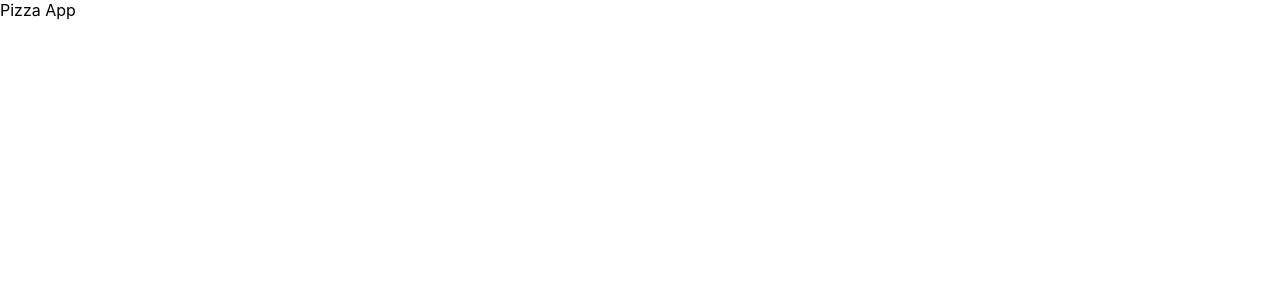
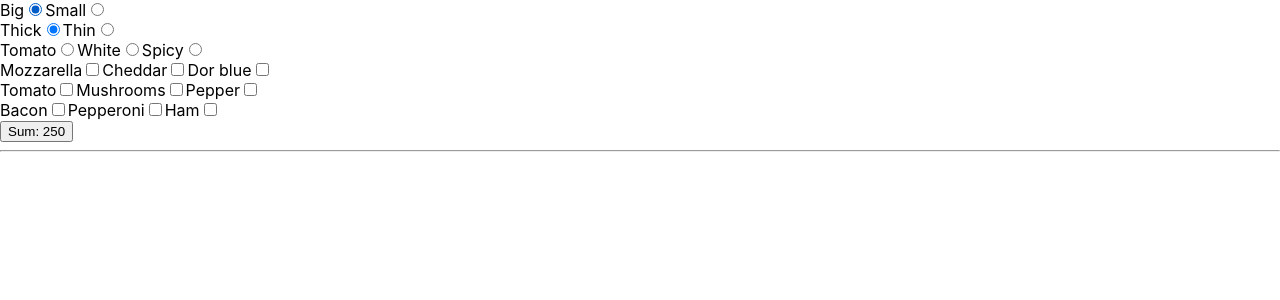
Before and after one commit to iRootPro/pizza, a React (Create React App) app: page / in a window 1280 px wide. Shown: the top 300 px of the page. Built offline with nearby package versions, Linux system fonts and the light colour scheme.

Commit message:
PizzaConstructor without tests

```diff
--- a/package.json
+++ b/package.json
@@ -10,11 +10,13 @@
     "@types/node": "^12.0.0",
     "@types/react": "^17.0.0",
     "@types/react-dom": "^17.0.0",
+    "@types/uuid": "^8.3.0",
     "commitizen": "^4.2.3",
     "react": "^17.0.2",
     "react-dom": "^17.0.2",
     "react-scripts": "4.0.3",
     "typescript": "^4.1.2",
+    "uuid": "^8.3.2",
     "web-vitals": "^1.0.1"
   },
   "scripts": {
--- a/src/App.tsx
+++ b/src/App.tsx
@@ -1,11 +1,13 @@
 import React from 'react';
+import PizzaConstructor from "./PixxaConstructor";
 
-function App() {
-  return (
-    <div className="App">
-      Pizza App
-    </div>
-  );
-}
+
+const App = () => {
+    return (
+        <div>
+            <PizzaConstructor/>
+        </div>
+    );
+};
 
 export default App;
--- /dev/null
+++ b/src/PixxaConstructor.tsx
@@ -0,0 +1,176 @@
+import React, {FormEvent, useState} from 'react';
+
+const PRICES = {
+    base: 200,
+    sizeBig: 50,
+    ingredient: 29
+}
+
+const PizzaConstructor = () => {
+    const [size, setSize] = useState<string>("big")
+    const [dough, setDough] = useState<string>("thick")
+    const [sauce, setSauce] = useState<string>()
+    const [cheese, setCheese] = useState<Array<string>>([])
+    const [vegetables, setVegetables] = useState<Array<string>>([])
+    const [meat, setMeat] = useState<Array<string>>([])
+    const [isOrdered, setIsOrdered] = useState<boolean>(false)
+
+    const handleAddIngredient = (typeIngredient: string, ingredient: string) => {
+        switch (typeIngredient) {
+            case "cheese": {
+                if (cheese.includes(ingredient)) {
+                    setCheese(cheese.filter(item => item !== ingredient))
+                } else {
+                    setCheese([...cheese, ingredient])
+                }
+                break
+            }
+            case "vegetables": {
+                if (vegetables.includes(ingredient)) {
+                    setVegetables(vegetables.filter(item => item !== ingredient))
+                } else {
+                    setVegetables([...vegetables, ingredient])
+                }
+                break
+            }
+            case "meat": {
+                if (meat.includes(ingredient)) {
+                    setMeat(meat.filter(item => item !== ingredient))
+                } else {
+                    setMeat([...meat, ingredient])
+                }
+                break
+            }
+            default:
+                break
+        }
+    }
+
+    const handleSubmit = (evt: FormEvent) => {
+        evt.preventDefault()
+        setIsOrdered(true)
+    }
+
+    let price = 200
+    const calcPrice = () => {
+        if (size === "big") {
+            price += PRICES.sizeBig
+        }
+        price += cheese.length * PRICES.ingredient
+        price += vegetables.length * PRICES.ingredient
+        price += meat.length * PRICES.ingredient
+    }
+
+    calcPrice()
+
+    return (
+        <>
+            <form onSubmit={(evt) => handleSubmit(evt)}>
+                <div>
+                    <label htmlFor="bigSize">Big
+                        <input type="radio" name="size" value="big" id="bigSize" checked={"big" === size}
+                               onChange={() => setSize("big")}/>
+                    </label>
+                    <label htmlFor="smallSize">Small
+                        <input type="radio" name="size" value="big" id="smallSize" checked={"small" === size}
+                               onChange={() => setSize("small")}/>
+                    </label>
+                </div>
+                <div>
+                    <label htmlFor="doughThick">Thick
+                        <input type="radio" name="dough" value="thick" id="doughThick" checked={"thick" === dough}
+                               onChange={() => setDough("thick")}/>
+                    </label>
+                    <label htmlFor="doughThin">Thin
+                        <input type="radio" name="dough" value="thin" id="doughThin" checked={"thin" === dough}
+                               onChange={() => setDough("thin")}/>
+                    </label>
+                </div>
+                <div>
+                    <label htmlFor="sauceTomato">Tomato
+                        <input type="radio" name="sauce" value="tomato" id="sauceTomato" checked={"tomato" === sauce}
+                               onChange={() => setSauce("tomato")}/>
+                    </label>
+                    <label htmlFor="sauceWhite">White
+                        <input type="radio" name="sauce" value="white" id="sauceWhite" checked={"white" === sauce}
+                               onChange={() => setSauce("white")}/>
+                    </label>
+                    <label htmlFor="sauceSpicy">Spicy
+                        <input type="radio" name="sauce" value="spicy" id="sauceSpicy" checked={"spicy" === sauce}
+                               onChange={() => setSauce("spicy")}/>
+                    </label>
+                </div>
+                <div>
+                    <label htmlFor="cheeseMozzarella">Mozzarella
+                        <input type="checkbox" name="cheese" value="mozzarella" id="cheeseMozzarella"
+                               checked={cheese.includes("mozzarella")}
+                               onChange={() => handleAddIngredient("cheese", "mozzarella")}/>
+                    </label>
+                    <label htmlFor="cheeseCheddar">Cheddar
+                        <input type="checkbox" name="cheese" value="cheddar" id="cheeseCheddar"
+                               checked={cheese.includes("cheddar")}
+                               onChange={() => handleAddIngredient("cheese", "cheddar")}/>
+                    </label>
+                    <label htmlFor="cheeseDorBlue">Dor blue
+                        <input type="checkbox" name="cheese" value="dorBlue" id="cheeseDorBlue"
+                               checked={cheese.includes("dorBlue")}
+                               onChange={() => handleAddIngredient("cheese", "dorBlue")}/>
+                    </label>
+                </div>
+                <div>
+                    <label htmlFor="vegetablesTomato">Tomato
+                        <input type="checkbox" name="vegetables" value="tomato" id="vegetablesTomato"
+                               checked={vegetables.includes("tomato")}
+                               onChange={() => handleAddIngredient("vegetables", "tomato")}/>
+                    </label>
+                    <label htmlFor="vegetablesMushrooms">Mushrooms
+                        <input type="checkbox" name="vegetables" value="mushrooms" id="vegetablesMushrooms"
+                               checked={vegetables.includes("mushrooms")}
+                               onChange={() => handleAddIngredient("vegetables", "mushrooms")}/>
+                    </label>
+                    <label htmlFor="vegetablesPepper">Pepper
+                        <input type="checkbox" name="vegetables" value="pepper" id="vegetablesPepper"
+                               checked={vegetables.includes("pepper")}
+                               onChange={() => handleAddIngredient("vegetables", "pepper")}/>
+                    </label>
+                </div>
+                <div>
+                    <label htmlFor="meatBacon">Bacon
+                        <input type="checkbox" name="meat" value="bacon" id="meatBacon"
+                               checked={meat.includes("bacon")}
+                               onChange={() => handleAddIngredient("meat", "bacon")}/>
+                    </label>
+                    <label htmlFor="meatPepperoni">Pepperoni
+                        <input type="checkbox" name="meat" value="pepperoni" id="meatPepperoni"
+                               checked={meat.includes("pepperoni")}
+                               onChange={() => handleAddIngredient("meat", "pepperoni")}/>
+                    </label>
+                    <label htmlFor="meatHam">Ham
+                        <input type="checkbox" name="meat" value="hum" id="meatHam"
+                               checked={meat.includes("ham")}
+                               onChange={() => handleAddIngredient("meat", "ham")}/>
+                    </label>
+                </div>
+                <div>
+                    <button type="submit">Sum: {price}</button>
+                </div>
+            </form>
+            <hr/>
+            {isOrdered &&
+            <div>
+                <h3>Your order:</h3>
+                {size && <div>Size: {size}</div>}
+                {dough && <div>Dough: {dough}</div>}
+                {sauce && <div>Sauce: {sauce}</div>}
+                {cheese.length > 0 && <div>Cheese: {cheese.join(', ')}</div>}
+                {vegetables.length > 0 && <div>Vegetables: {vegetables.join(', ')}</div>}
+                {meat.length > 0 && <div>Meat: {meat.join(', ')}</div>}
+                <br/>
+                <div>Money: {price}</div>
+            </div>
+            }
+        </>
+    );
+};
+
+export default PizzaConstructor;
```
Also changed, not shown: 2 other files (tests, documents, lock files or other folders).
